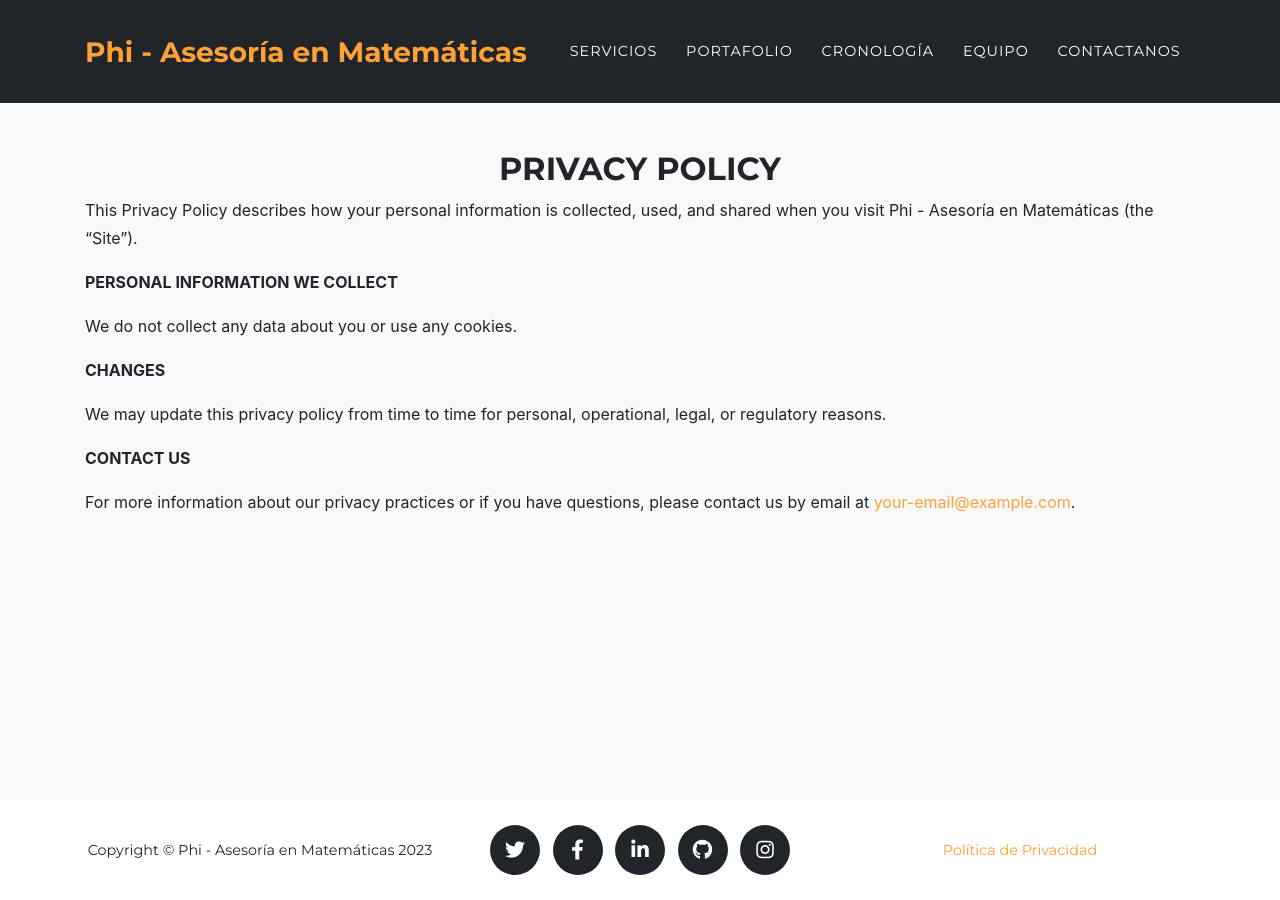
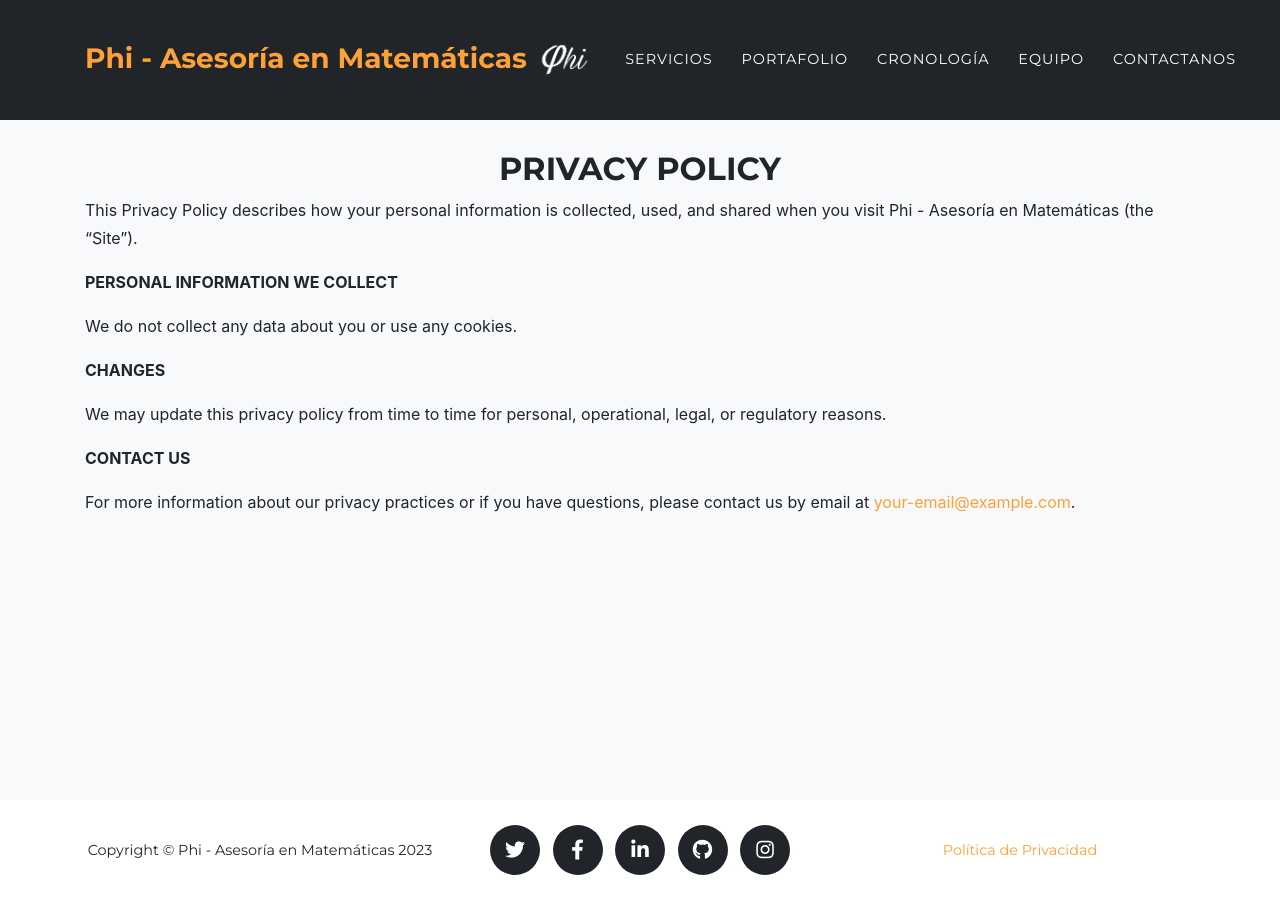
Before and after one commit to sau-c/Phi_asesoria, a Jekyll site: the page built from legal.md, in a window 1280 px wide. Built offline with Jekyll 4.4.1, drawn with Linux system fonts in a browser that asks for light colours; some web fonts are replaced.

Commit message:
Update navbar

```diff
--- a/_config.yml
+++ b/_config.yml
@@ -21,9 +21,10 @@ title      : Phi - Asesoría en Matemáticas
 email      : your-email@example.com #this is also the email contact forms will go to
 description: "Agency Bootstrap theme converted to a Jekyll theme, plus new features: Google Analytics, Markdown support, custom pages, and more!"
 author     : Profe Sau
-# logo:     #optional, defaults to site title
-  # path: assets\img\clients\creative-market.jpg
-  # height: 60 #height in px, defaults to 52px
+
+logo:     #optional, defaults to site title
+  path: assets\img\Phi_blanco.png
+  height: 60 #height in px, defaults to 52px
 
 locale: "es-ES" # See available languages in _data/sitetext.yml
 
--- a/_includes/nav.html
+++ b/_includes/nav.html
@@ -6,12 +6,14 @@
 >
   <div class="container">
     <a class="navbar-brand js-scroll-trigger" href="{{ site.baseurl }}/#">
-      {%- if site.logo -%}
+      <!-- {%- if site.logo -%} -->
+      {{ site.title }}
       <img
         height="{{ site.logo.height | default: 52 }}"
         src="{{ site.logo.path }}"
       />
-      {%- else -%} {{ site.title }} {%- endif -%}
+
+      <!-- {%- else -%}  {%- endif -%} -->
     </a>
     <button
       class="navbar-toggler navbar-toggler-right"
```
Also changed, not shown: assets/img/Phi_blanco.png (added).
